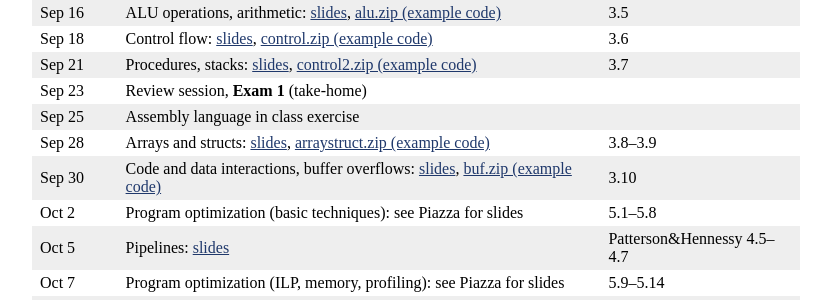
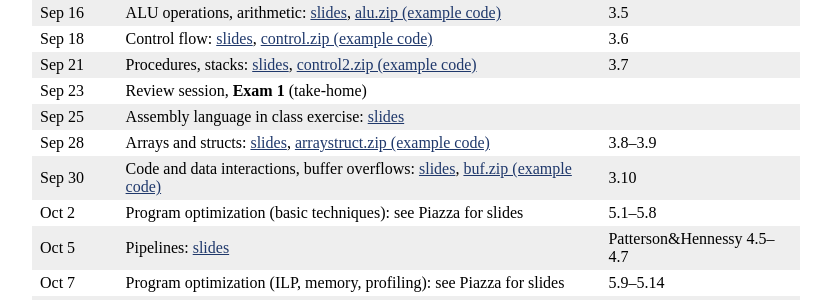
Before and after one commit to jhucsf/fall2020, a Jekyll site: the page built from schedule.md, in a window 1280 px wide. Shown: the part 599-899 px from the top of the page, without its empty margins (224-1055 px from the left). Built offline with Jekyll 4.4.1, drawn with Linux system fonts in a browser that asks for light colours.

Commit message:
slides for assembly language exercise

```diff
--- a/schedule.md
+++ b/schedule.md
@@ -25,7 +25,7 @@ Sep 16             | ALU operations, arithmetic: [slides](lectures/lecture07-pub
 Sep 18             | Control flow: [slides](lectures/lecture08-public.pdf), [control.zip (example code)](lectures/control.zip) | 3.6 |
 Sep 21             | Procedures, stacks: [slides](lectures/lecture09-public.pdf), [control2.zip (example code)](lectures/control2.zip) | 3.7
 Sep 23             | Review session, **Exam 1** (take-home)
-Sep 25             | Assembly language in class exercise
+Sep 25             | Assembly language in class exercise: [slides](lectures/assembly-public.pdf)
 Sep 28             | Arrays and structs: [slides](lectures/lecture10-public.pdf), [arraystruct.zip (example code)](lectures/arraystruct.zip) | 3.8–3.9
 Sep 30             | Code and data interactions, buffer overflows: [slides](lectures/lecture11-public.pdf), [buf.zip (example code)](lectures/buf.zip) | 3.10
 Oct 2              | Program optimization (basic techniques): see Piazza for slides | 5.1–5.8 |
```
Also changed, not shown: 1 other file.
